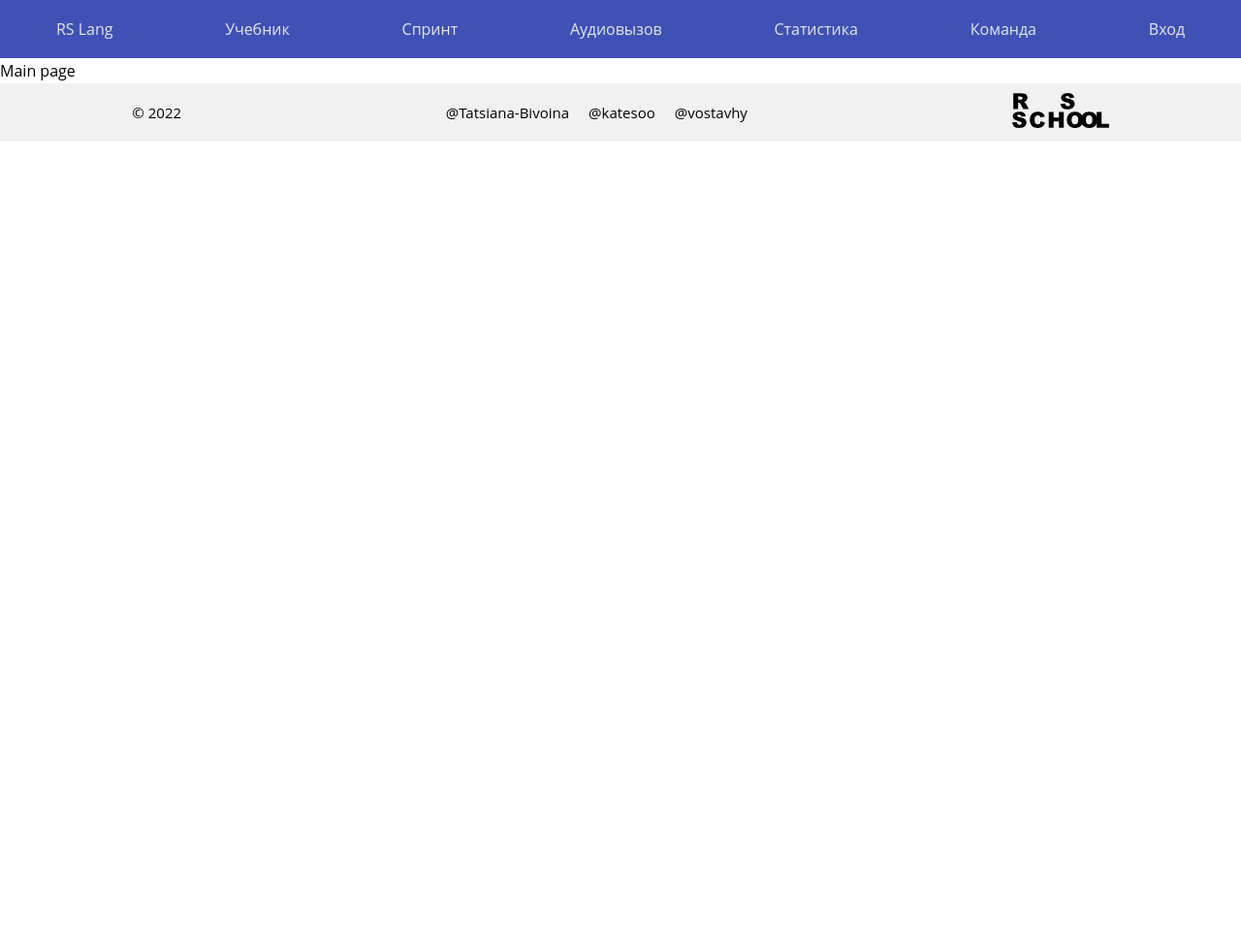
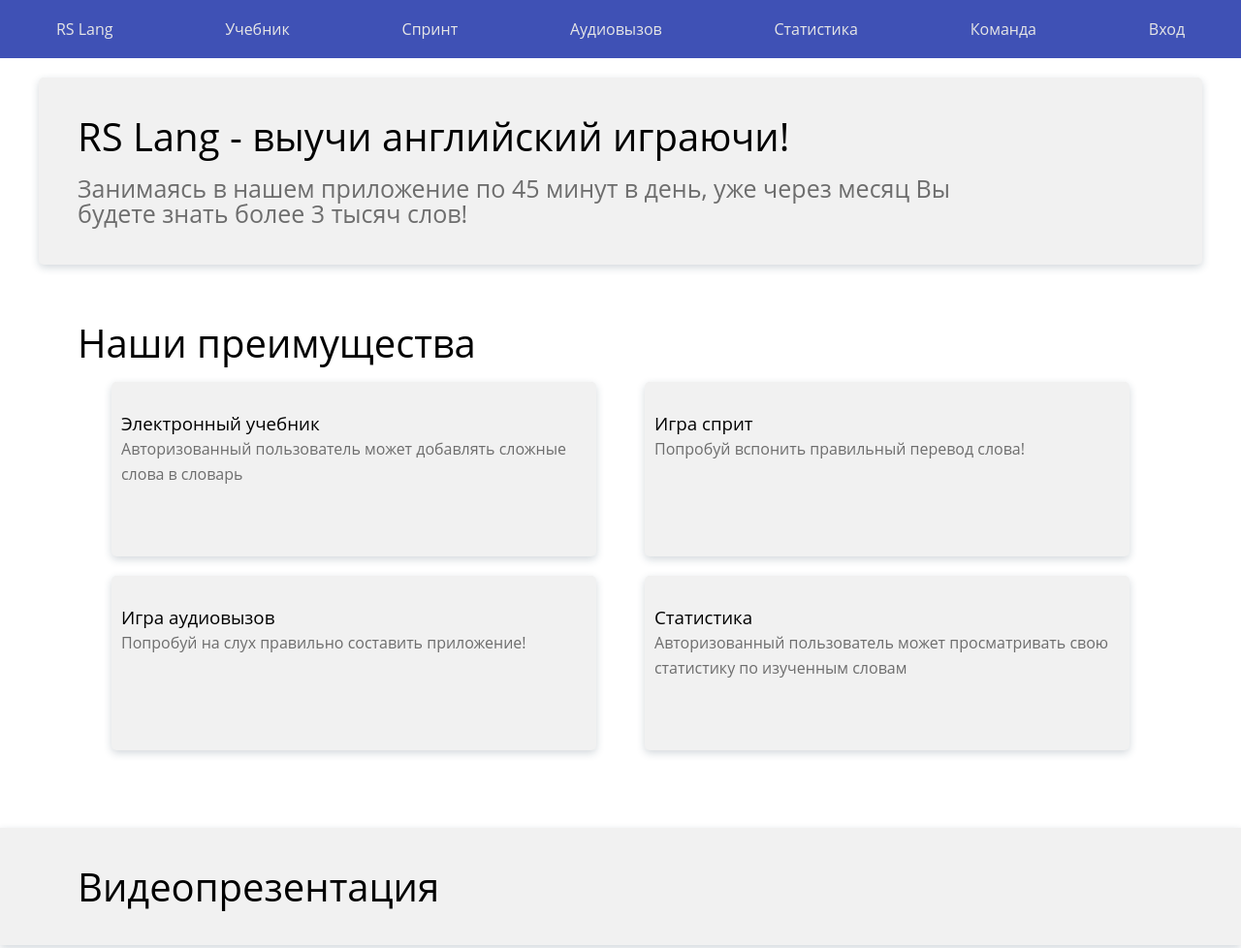
Before and after one commit to Tatsiana-Bivoina/rslang, a website built with webpack: page src/index.html in a window 1280 px wide. Shown: the top 978 px of the page at 97% size. Before the commit the page ends 800 px from the top, so only its background shows below. Built offline with nearby package versions, Linux system fonts and the light colour scheme.

Commit message:
feat: implement main page

```diff
--- a/src/app/main/view.ts
+++ b/src/app/main/view.ts
@@ -1,6 +1,49 @@
 export async function mainView(): Promise<HTMLDivElement> {
   const page: HTMLDivElement = document.createElement('div');
   page.classList.add('page__main');
-  page.innerHTML = `Main page`;
+  page.innerHTML = `
+    <section class="section section-intro">
+      <div class="wrapper wrapper-intro">
+        <h1 class="section__title">RS Lang - выучи английский играючи!</h1>
+        <div class="intro">
+          <div class="intro__text">
+          Занимаясь в нашем приложение по 45 минут в день,
+          уже через месяц Вы будете знать более 3 тысяч слов!
+          </div>
+        </div>
+      </div>
+    </section>
+
+    <section class="section section-advantages">
+      <div class="wrapper wrapper-advantages">
+        <h1 class="section__title">Наши преимущества</h1>
+        <div class="advantages">
+          <div class="advantage">
+            <h3 class="advantage__title">Электронный учебник</h3>
+            <p class="advantage__text">Авторизованный пользователь может добавлять сложные слова в словарь</p>
+          </div>
+          <div class="advantage">
+            <h3 class="advantage__title">Игра сприт</h3>
+            <p class="advantage__text">Попробуй вспонить правильный перевод слова!</p>
+          </div>
+          <div class="advantage">
+            <h3 class="advantage__title">Игра аудиовызов</h3>
+            <p class="advantage__text">Попробуй на слух правильно составить приложение!</p>
+          </div>
+          <div class="advantage">
+            <h3 class="advantage__title">Статистика</h3>
+            <p class="advantage__text">Авторизованный пользователь может просматривать свою статистику по изученным словам</p>
+          </div>
+        </div>
+      </div>
+    </section>
+
+    <section class="section section-video">
+      <div class="wrapper wrapper-video">
+        <h1 class="section__title">Видеопрезентация</h1>
+        <div class="video"></div>
+      </div>
+    </section>
+  `;
   return page;
 }
--- a/src/sass/abstracts/_constants.scss
+++ b/src/sass/abstracts/_constants.scss
@@ -5,7 +5,10 @@ $color-primary-lighter: lighten($color-primary, 10%);
 $color-font: #ffffff;
 $color-font-darker: darken($color-font, 10%);
 
+$color-font-additional: rgba(0, 0, 0, 0.55);
+
 $color-light: #f1f1f1;
 $color-light-darker: darken($color-light, 10%);
 
 $border-radius: 5px;
+$box-shadow: 0px 3px 8px 0px rgba(34, 60, 80, 0.2);
--- /dev/null
+++ b/src/sass/components/_main.scss
@@ -0,0 +1,36 @@
+.intro {
+  max-width: 900px;
+  padding-top: 20px;
+  &__text {
+    @include font($size: 2.5rem, $height: 2.6rem);
+    @extend %font-prime;
+    color: $color-font-additional;
+  }
+}
+
+.advantages {
+  display: flex;
+  align-items: center;
+  justify-content: space-around;
+  gap: 20px;
+  flex-wrap: wrap;
+  padding: 20px;
+
+  .advantage {
+    height: 180px;
+    width: 500px;
+    padding: 30px 10px;
+    background: $color-light;
+    border-radius: $border-radius;
+    box-shadow: $box-shadow;
+    @extend %transition;
+    cursor: pointer;
+    &:hover {
+      background: $color-light-darker;
+    }
+
+    &__text {
+      color: $color-font-additional;
+    }
+  }
+}
--- /dev/null
+++ b/src/sass/components/_section.scss
@@ -0,0 +1,12 @@
+.section {
+  &__title {
+    @include font($size: 4rem, $height: 4.1rem);
+    @extend %font-prime;
+  }
+}
+
+.section-video {
+  padding-top: 0;
+  background: $color-light;
+  box-shadow: $box-shadow;
+}
--- /dev/null
+++ b/src/sass/components/_wrapper.scss
@@ -0,0 +1,12 @@
+.wrapper {
+  max-width: 1200px;
+  margin: 20px auto;
+  padding: 40px;
+}
+
+.wrapper-intro {
+  margin-top: 20px;
+  background: $color-light;
+  border-radius: $border-radius;
+  box-shadow: $box-shadow;
+}
--- a/src/sass/style.scss
+++ b/src/sass/style.scss
@@ -12,6 +12,9 @@
 @import url('./normalize.css');
 @import './audioCallStyle.scss';
 @import './book.scss';
+@import './components/main';
+@import './components/wrapper';
+@import './components/section';
 
 // body {
 //   min-height: 100vh;
```
